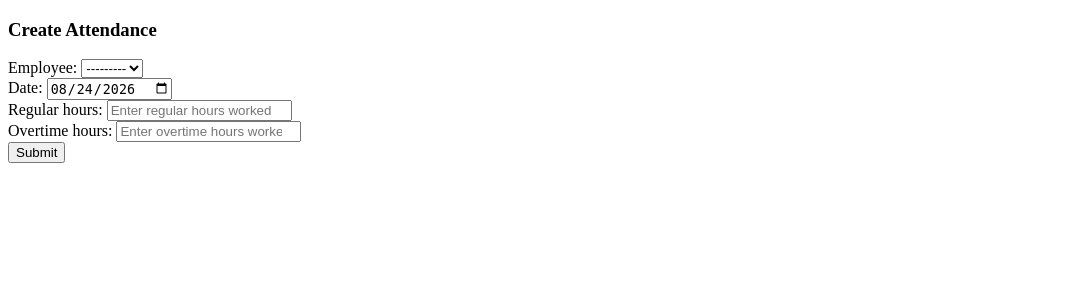
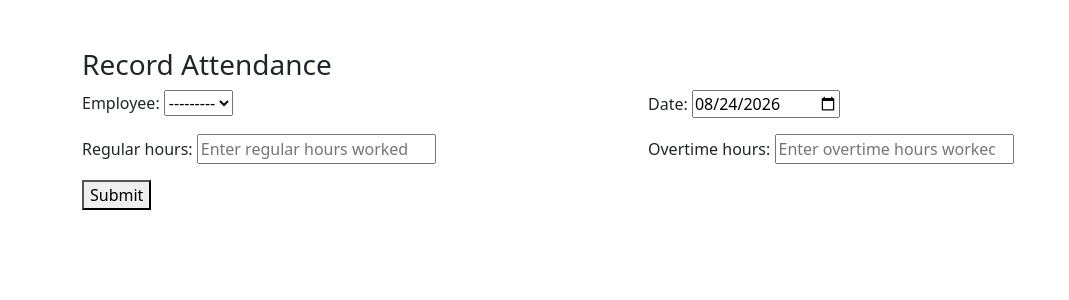
Before and after one commit to rhonnwalter/django-payroll-system, a Django app: page /hr/record-attendance/ in a window 1280 px wide. Shown: the top 300 px of the page, without its empty margins (0-1069 px from the left). Run offline with Django 5.2, Linux system fonts and the light colour scheme; the visitor is signed in with stand-in values (Sample User, id 1); data that the repository does not hold is empty.

Commit message:
add bootstrap css framework

```diff
--- a/tasks/templates/dashboard/record_attendance.html
+++ b/tasks/templates/dashboard/record_attendance.html
@@ -3,13 +3,15 @@
 <head>
     <meta charset="UTF-8">
     <meta name="viewport" content="width=device-width, initial-scale=1.0">
+    <link rel="stylesheet" href="https://cdn.jsdelivr.net/npm/bootstrap@5.3.0/dist/css/bootstrap.min.css">
     <title>Record attendance</title>
 </head>
 <body>
-    <h3>Create Attendance</h3>
-    <form method="POST">
+    <div class="container mt-5">
+        <h3>Record Attendance</h3>
+        <form method="POST" class="row g-3">
             {% csrf_token %}
-        <div class="form-group">
+            <div class="col-md-6">
                 {{ form.employee.label_tag}}
                 {{ form.employee}}
                 {% if form.employee.errors %}
@@ -17,7 +19,7 @@
                 {% endif %}
             </div>
 
-        <div class="form-group">
+            <div class="col-md-6">
                 {{ form.date.label_tag}}
                 {{ form.date}}
                 {% if form.date.errors %}
@@ -25,7 +27,7 @@
                 {% endif %}
             </div>
 
-        <div class="form-group">
+            <div class="col-md-6">
                 {{ form.regular_hours.label_tag }}
                 {{ form.regular_hours }}
                 {% if form.regular_hours.erorrs %}
@@ -34,16 +36,18 @@
 
             </div>
 
-        <div class="form-group">
+            <div class="col-md-6">
                 {{ form.overtime_hours.label_tag }}
                 {{ form.overtime_hours }}
                 {% if form.overtime_hours.errors %}
                     <div class="text-danger"> {{form.overtime_hours.errors}}</div>
                 {% endif %}
             </div>
+             <div class="col-12">
             <button type='submit'>Submit</button>
+            </div>
 
         </form>
-
+    </div>
 </body>
 </html>
```
Lines whose indentation alone changed are shown as unchanged.
